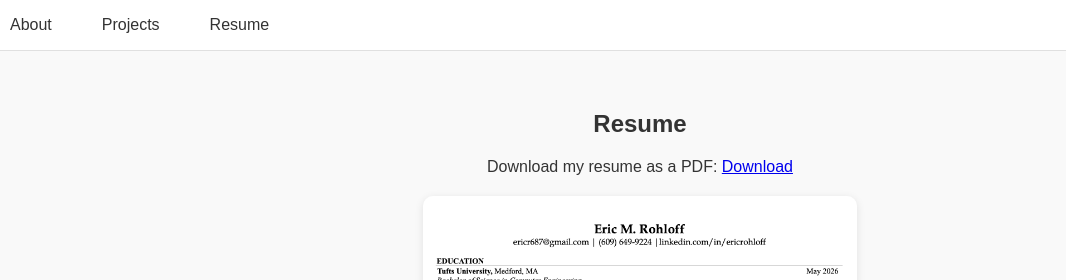
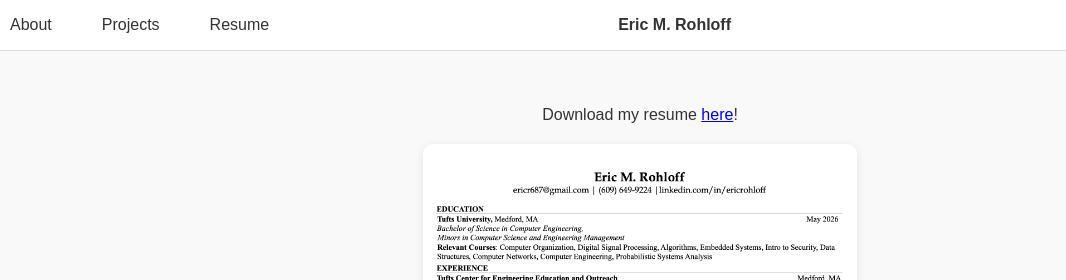
Before and after one commit to ericrohloff/ericrohloff.github.io, a plain HTML site: page resume.html in a window 1280 px wide. Shown: the top 280 px of the page, 0-1066 px from the left. Drawn offline with Linux system fonts and the light colour scheme.

Commit message:
resume page fix?

```diff
--- a/resume.html
+++ b/resume.html
@@ -11,6 +11,9 @@
                 <li><a href="projects.html">Projects</a></li>
                 <li><a href="resume.html">Resume</a></li>
             </ul>
+            <div class="title">
+                <b>Eric M. Rohloff</b>
+            </div>
             <div class="nav-icons">
                 <a href="https://github.com/ericrohloff" target="_blank">
                     <img
@@ -37,10 +40,9 @@
     </header>
 
     <section id="resume" class="resume">
-        <h1>Resume</h1>
         <p>
-            Download my resume as a PDF:
-            <a href="images/eric_rohloff_resume.pdf" download>Download</a>
+            Download my resume
+            <a href="images/eric_rohloff_resume.pdf" download>here</a>!
         </p>
         <img
             src="images/resume.png"
```
Also changed, not shown: projects.html (+4 -1 lines).
